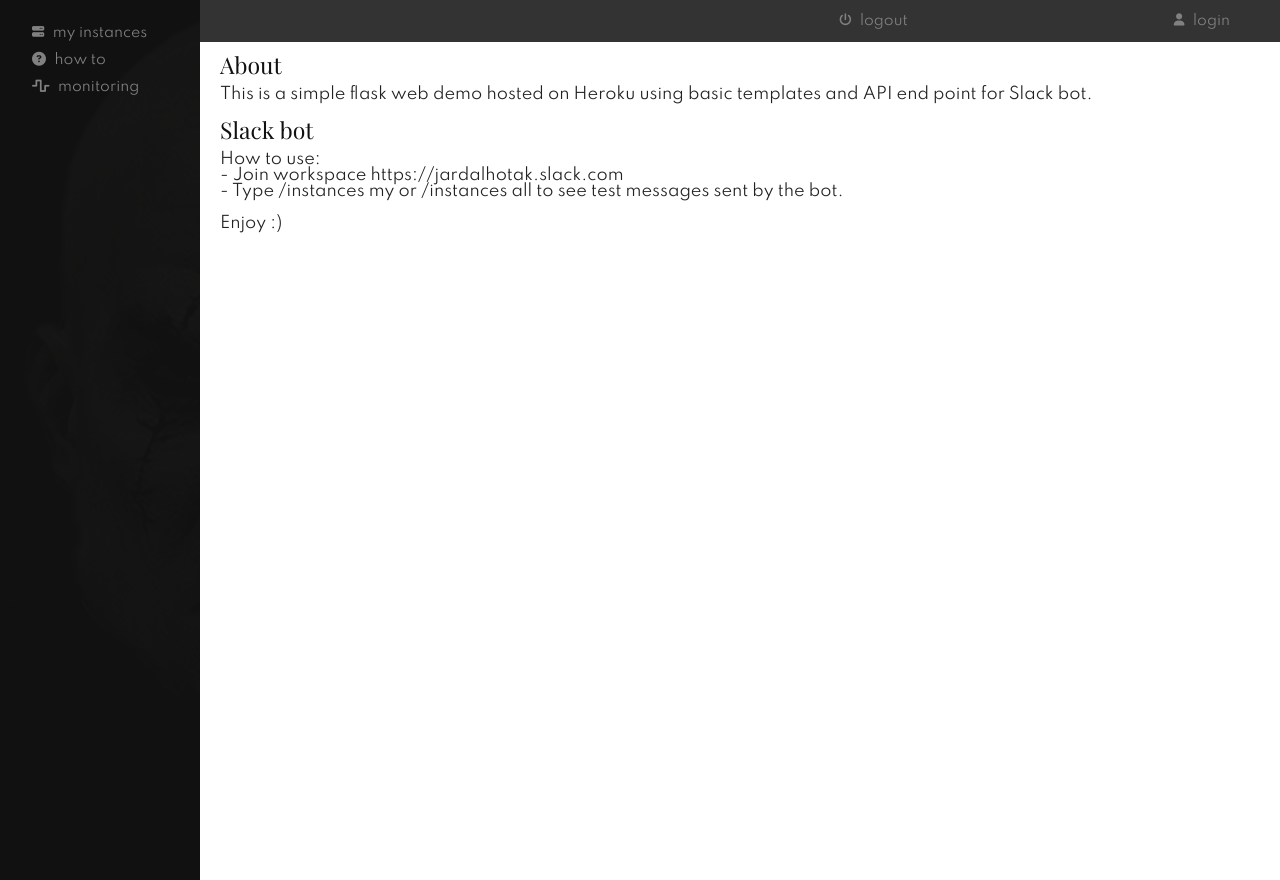
After one commit to lhotakj/flask-demo, a Flask app: template templates/home.html in a window 1280 px wide. The commit adds this page. Run offline with Flask 2, Linux system fonts and the light colour scheme; the template is opened without the code that fills it: most values are stand-ins (such as "Sample title", 1, 10 or a date in 2020); some libraries are stand-ins or nearby versions.

Commit message:
new templates

```diff
--- a/server.py
+++ b/server.py
@@ -25,13 +25,13 @@ else:
 app = Flask(__name__)
 
 
-def skeleton(**kwargs):
-    return render_template('masterpage.html', **kwargs)
+def skeleton(template, **kwargs):
+    return render_template(template_name_or_list=template, **kwargs)
 
 
 @app.route('/<path:path>', methods=['GET'])
 def static_proxy(path):
-    return send_from_directory(document_root, path, cache_timeout=30*60)
+    return send_from_directory(document_root, path, cache_timeout=30 * 60)
 
 
 @app.route('/api/slack/event', methods=['POST', 'GET'])
@@ -101,31 +101,22 @@ def index():
 
 @app.route('/my-instances')
 def myinstances():
-    return skeleton(title="My instances", content="list my instances TBD")
+    return skeleton(template="my-instances.html", title="my instances")
 
 
 @app.route('/monitoring')
 def monitoring():
-    return skeleton(title="Monitoring", content="monitoring")
+    return skeleton(template="monitoring.html", title="monitoring")
 
 
 @app.route('/how-to')
 def how():
-    return skeleton(title="How to", content="How to")
+    return skeleton(template="how-to.html", title="how to")
 
 
 @app.route('/')
 def root():
-    return skeleton(title='home', content="""
-    About
-    This is a simple flask web demo hosted on Heroku using basic templates and API end point for Slack bot.
-
-    Slack bot
-    How to use:
-    - Join workspace https://jardalhotak.slack.com
-    Type /instances my or /instances all to see test messages sent by the bot.
-    Enjoy :)
-""")
+    return skeleton(template="home.html", title="Home")
 
 
 if __name__ == "__main__":
--- a/static/custom.css
+++ b/static/custom.css
@@ -65,5 +65,8 @@
 
 i.fas,
   i.fab {
-    padding-right: 5px
+    padding-right: 5px;
+    -ms-filter:"progid:DXImageTransform.Microsoft.Alpha(Opacity=50)"; // IE8
+    filter: alpha(opacity=50); // IE 5-7
+    opacity: 0.5;
   }
--- a/templates/masterpage.html
+++ b/templates/--masterpage.html
@@ -3,7 +3,6 @@
 <head>
     <meta charset="UTF-8">
     <title>{{ title }}</title>
-    <script src="{{ url_for('static', filename='test.js') }}"></script>
     <script src="https://code.jquery.com/jquery-3.4.1.slim.min.js"></script>
     <link rel="stylesheet" type="text/css" href="{{ url_for('static', filename='reset.css') }}">
     <link rel="stylesheet" type="text/css" href="{{ url_for('static', filename='custom.css') }}">
--- /dev/null
+++ b/templates/home.html
@@ -0,0 +1,16 @@
+{% extends 'master.html' %}
+{% block title %}{{ title }}{% endblock %}
+
+{% block content %}
+
+<h2>About</h2>
+This is a simple flask web demo hosted on Heroku using basic templates and API end point for Slack bot.
+<br />
+<br />
+<h2>Slack bot</h2>
+How to use:<br />
+- Join workspace https://jardalhotak.slack.com<br />
+- Type /instances my or /instances all to see test messages sent by the bot.<br />
+<br />Enjoy :)
+
+{% endblock %}
--- /dev/null
+++ b/templates/master.html
@@ -0,0 +1,38 @@
+<!doctype html>
+<html lang="en">
+<head>
+    <meta charset="utf-8">
+    <title>{% block title %}{% endblock %} | kratos ui</title>
+    <meta name="description" content="web ui">
+    <meta name="author" content="jaroslav lhotak">
+    <link rel="stylesheet" type="text/css" href="{{ url_for('static', filename='reset.css') }}">
+    <link rel="stylesheet" type="text/css" href="{{ url_for('static', filename='custom.css') }}">
+    {% block head_script %}
+    <script src="https://code.jquery.com/jquery-3.4.1.slim.min.js"></script>
+    <script src="{{ url_for('static', filename='fonts.js') }}"></script>
+    {% endblock %}
+</head>
+
+<body>
+<div class="sidenav">
+    <a href="my-instances"><i class="fas fa-server fa-sm"></i> my instances</a>
+    <a href="how-to"><i class="fas fa-question-circle"></i> how to</a>
+    <a href="monitoring"><i class="fas fa-wave-square"></i> monitoring</a>
+</div>
+
+<div class="main">
+
+    <div class="navbar">
+        <a href="login"> <i class="fas fa-user fa-sm"></i> login</a>
+        <a href="login"> <i class="fas fa-power-off fa-sm"></i> logout</a>
+    </div>
+
+    <div class="main_">
+        <h1>{% block header %}{% endblock %}</h1>
+        <p>
+            {% block content %}{% endblock %}
+        </p>
+    </div>
+</div>
+</body>
+</html>
```
Also changed, not shown: templates/how-to.html (added, +8 -0 lines), templates/monitoring.html (added, +7 -0 lines), templates/my-instances.html (added, +8 -0 lines).
